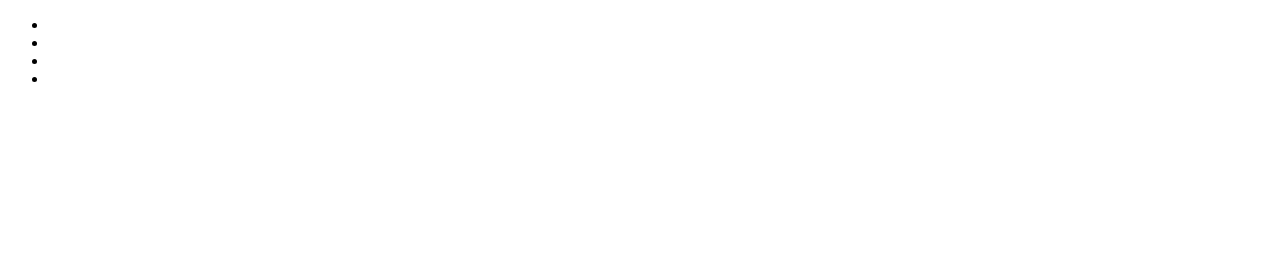
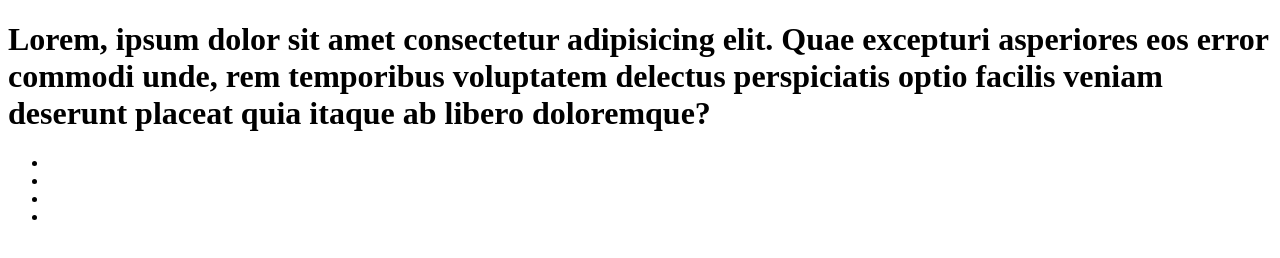
Before and after one commit to farihafari/batch9c1-dism, a plain HTML site: page github/Jawad.html in a window 1280 px wide. Drawn offline with Linux system fonts and the light colour scheme.

Commit message:
i have done

```diff
--- a/github/Jawad.html
+++ b/github/Jawad.html
@@ -9,6 +9,7 @@
     <div class="container">
         <div class="row">
             <div class="col">
+                <h1>Lorem, ipsum dolor sit amet consectetur adipisicing elit. Quae excepturi asperiores eos error commodi unde, rem temporibus voluptatem delectus perspiciatis optio facilis veniam deserunt placeat quia itaque ab libero doloremque?</h1>
                 <ul>
                     <li><img src="" alt=""></li>
                     <li><img src="" alt=""></li>
```
